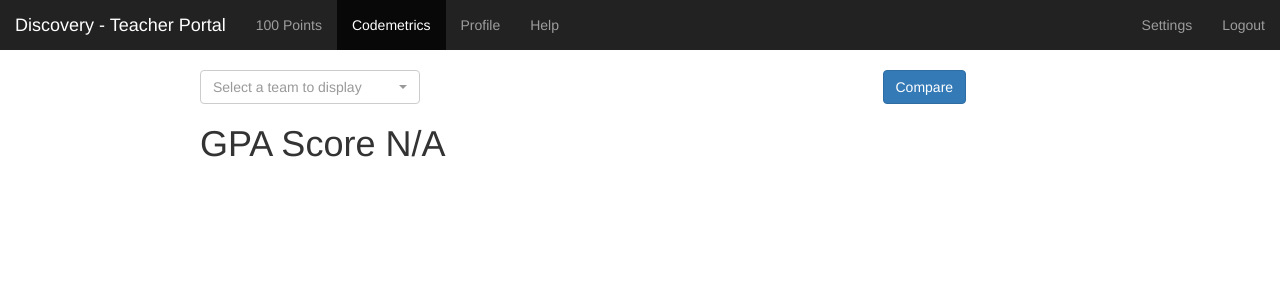
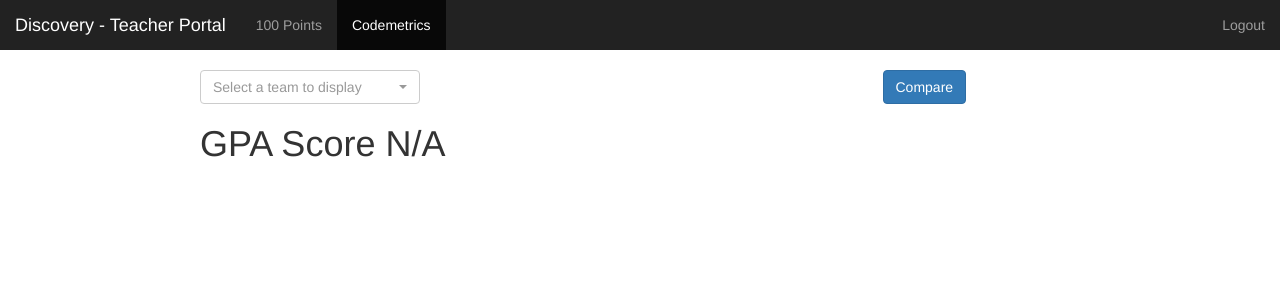
Before and after one commit to Discovery-VSTS/teacherui, a Django app: page /app/codemetrics/ in a window 1280 px wide. Shown: the top 300 px of the page. Run offline with Django 3.2, Linux system fonts and the light colour scheme; the visitor is signed in with stand-in values (Sample User, id 1); data that the repository does not hold is empty; some libraries are stand-ins or nearby versions.

Commit message:
Remove unused links and fix chart size

```diff
--- a/templates/base.html
+++ b/templates/base.html
@@ -35,11 +35,8 @@
                 <ul class="nav navbar-nav navbar-left">
                     <li {% block active-100p %}{% endblock %}><a href="/app/100-point/">100 Points</a></li>
                     <li {% block active-codemetrics %}{% endblock %}><a href="/app/codemetrics/">Codemetrics</a></li>
-                    <li><a href="#">Profile</a></li>
-                    <li><a href="http://getbootstrap.com/examples/dashboard/#">Help</a></li>
                 </ul>
                 <ul class="nav navbar-nav navbar-right">
-                    <li><a href="#">Settings</a></li>
                     <li><a href="/logout/">Logout</a></li>
                 </ul>
             </div>
--- a/templates/tabs/codemetrics/code-coverage.html
+++ b/templates/tabs/codemetrics/code-coverage.html
@@ -2,7 +2,7 @@
 {% if team_id and repo_name %}
 <div class="row">
 <div id="dataCoverage" class="chart-container">
-    <canvas id="codeCoverage" style="max-height: 501px; max-width: 501px"></canvas>
+    <canvas id="codeCoverage" style="width: 1200px;"></canvas>
 </div>
 </div>
 {% endif %}
--- a/templates/tabs/codemetrics/codemetrics-top-selector.html
+++ b/templates/tabs/codemetrics/codemetrics-top-selector.html
@@ -96,8 +96,6 @@
 
     function render_chart_coverage() {
         var ctx = document.getElementById('codeCoverage').getContext("2d");
-        ctx.canvas.width = 100;
-        ctx.canvas.height = 100;
         var test_coverage = '{{ test_coverage|escapejs }}';
         var member_name = '{{ member_name|escapejs }}';
         var test_coverage_json = JSON.parse(test_coverage);
```
